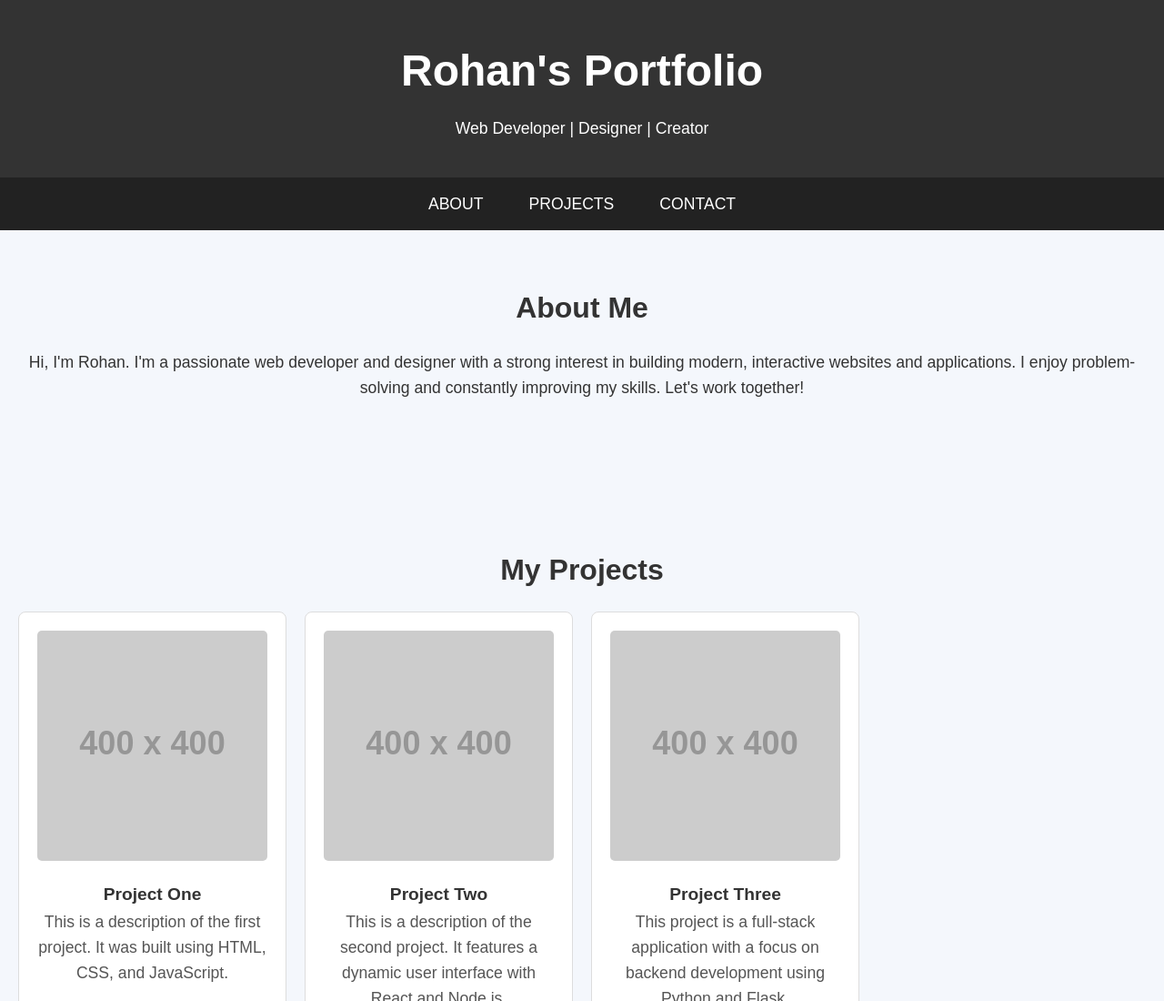
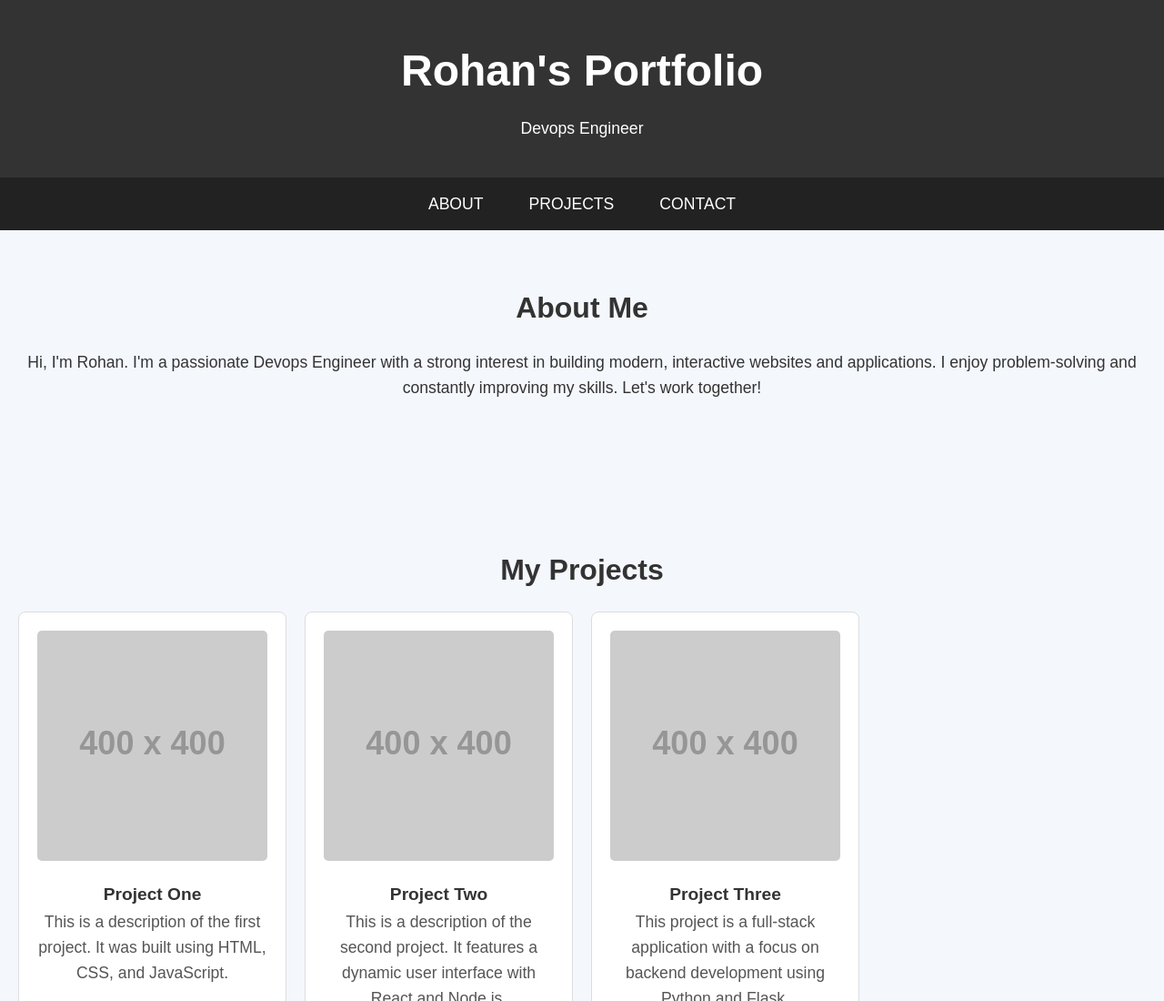
Before and after one commit to rohan-1904/portfolio, a plain HTML site: page index.html in a window 1280 px wide. Shown: the top 1100 px of the page at 91% size. Drawn offline with Linux system fonts and the light colour scheme; placeholder pictures from the web are drawn by us.

Commit message:
this is my first commit in my feature branch

```diff
--- a/index.html
+++ b/index.html
@@ -211,7 +211,7 @@
 <body>
     <header>
         <h1>Rohan's Portfolio</h1>
-        <p>Web Developer | Designer | Creator</p>
+        <p>Devops Engineer</p>
     </header>
 
     <nav>
@@ -222,7 +222,7 @@
 
     <section id="about">
         <h2>About Me</h2>
-        <p>Hi, I'm Rohan. I'm a passionate web developer and designer with a strong interest in building modern, interactive websites and applications. I enjoy problem-solving and constantly improving my skills. Let's work together!</p>
+        <p>Hi, I'm Rohan. I'm a passionate Devops Engineer with a strong interest in building modern, interactive websites and applications. I enjoy problem-solving and constantly improving my skills. Let's work together!</p>
     </section>
 
     <section id="projects">
```
